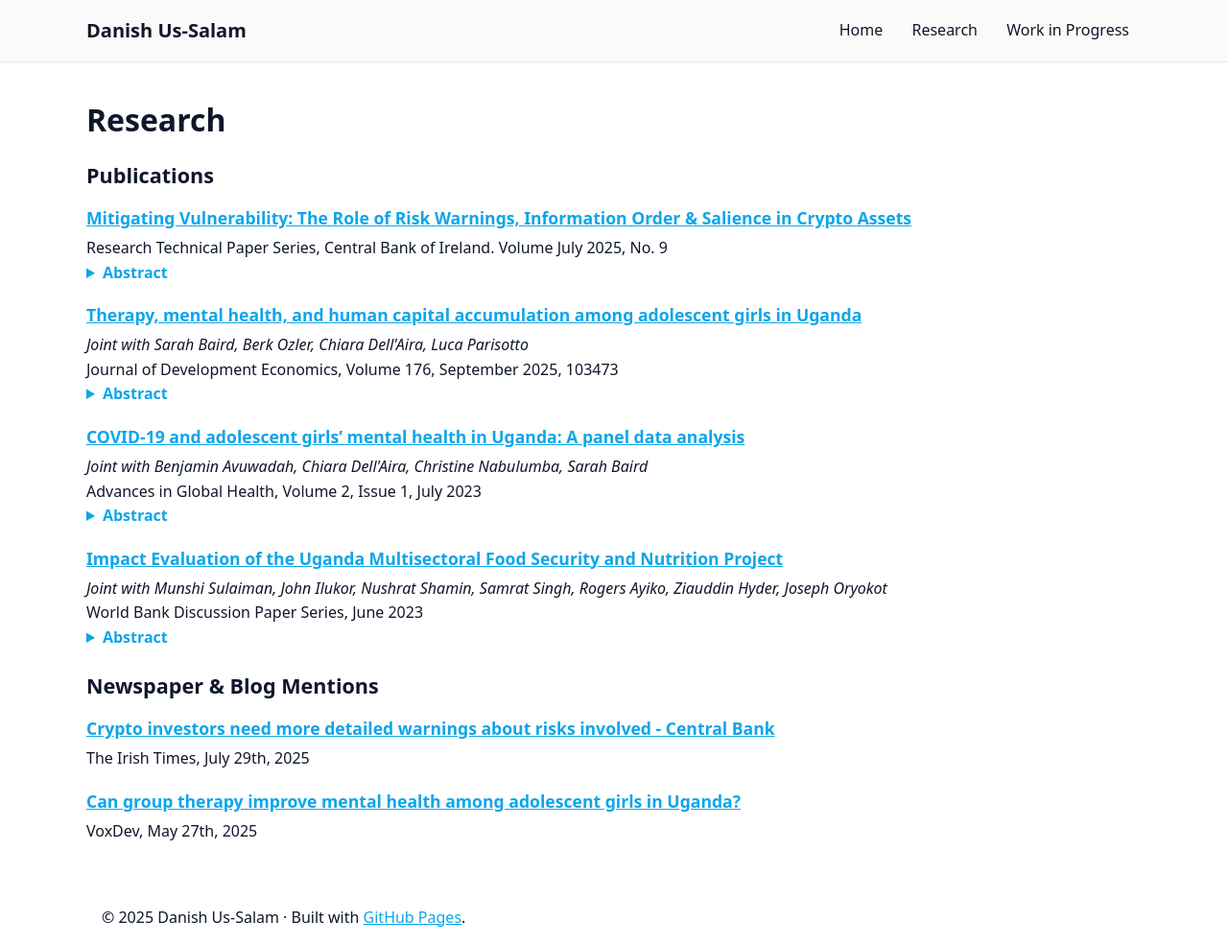
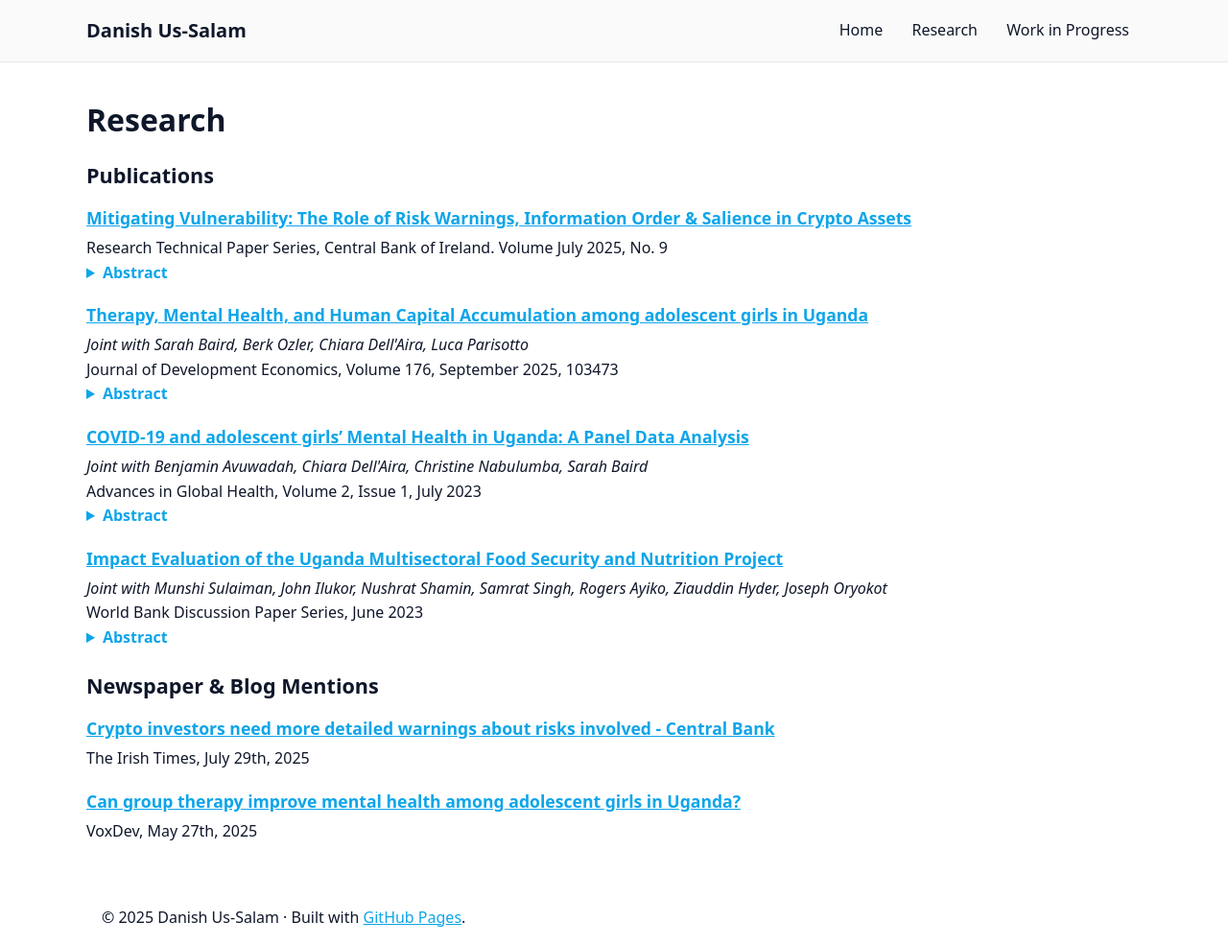
Before and after one commit to danishussalam/danishussalam.github.io, a Jekyll site: the page built from research.md, in a window 1280 px wide. Shown: the whole page at 96% size. Built offline with Jekyll 4.4.1, drawn with Linux system fonts in a browser that asks for light colours.

```diff
--- a/research.md
+++ b/research.md
@@ -44,7 +44,7 @@ past investment outcomes than by ex-ante warnings.
 <div class="pub-item">
   <h3 class="pub-title">
     <a href="https://www.sciencedirect.com/science/article/abs/pii/S0304387825000240" rel="noopener">
-      Therapy, mental health, and human capital accumulation among adolescent girls in Uganda
+      Therapy, Mental Health, and Human Capital Accumulation among adolescent girls in Uganda
     </a>
   </h3>
   <div class="pub-meta">
@@ -62,7 +62,7 @@ past investment outcomes than by ex-ante warnings.
 <div class="pub-item">
   <h3 class="pub-title">
     <a href="https://online.ucpress.edu/agh/article/2/1/1798880/196895" rel="noopener">
-      COVID-19 and adolescent girls’ mental health in Uganda: A panel data analysis
+      COVID-19 and adolescent girls’ Mental Health in Uganda: A Panel Data Analysis
     </a>
   </h3>
   <div class="pub-meta">
```
